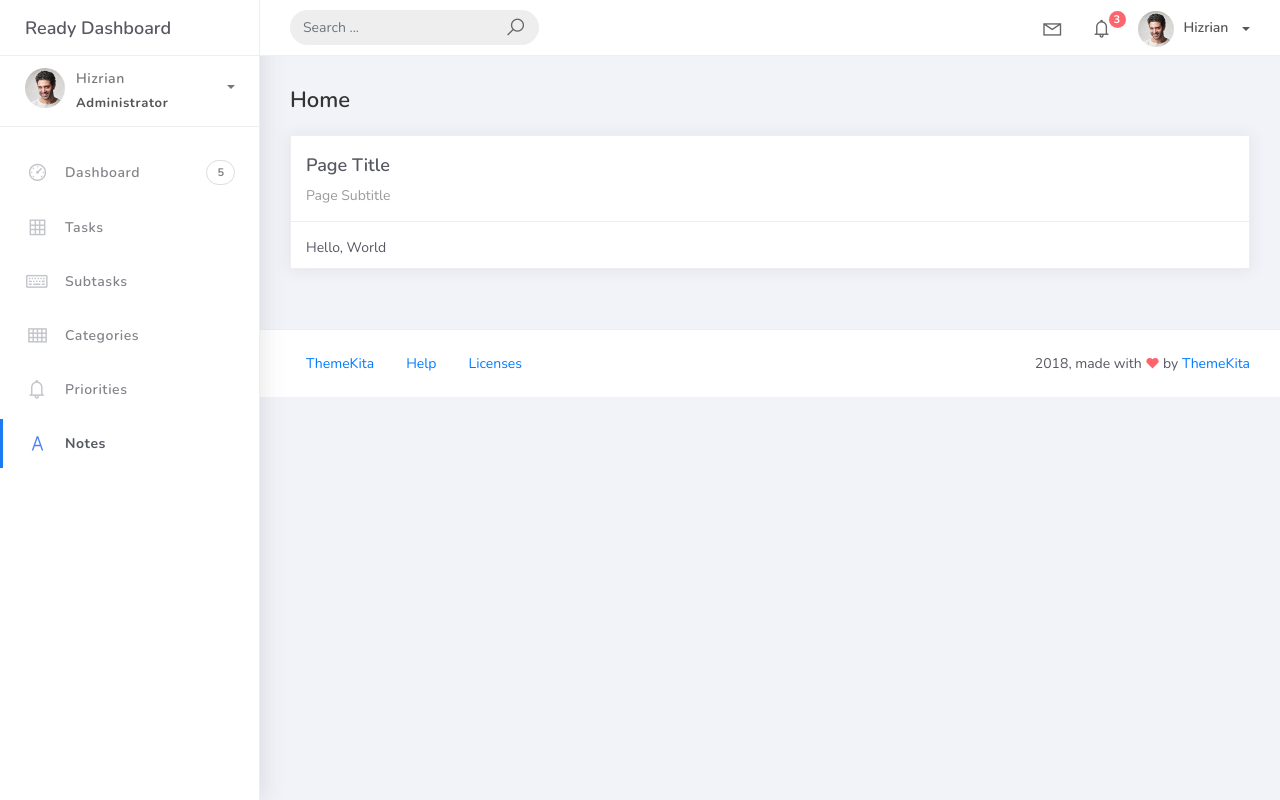
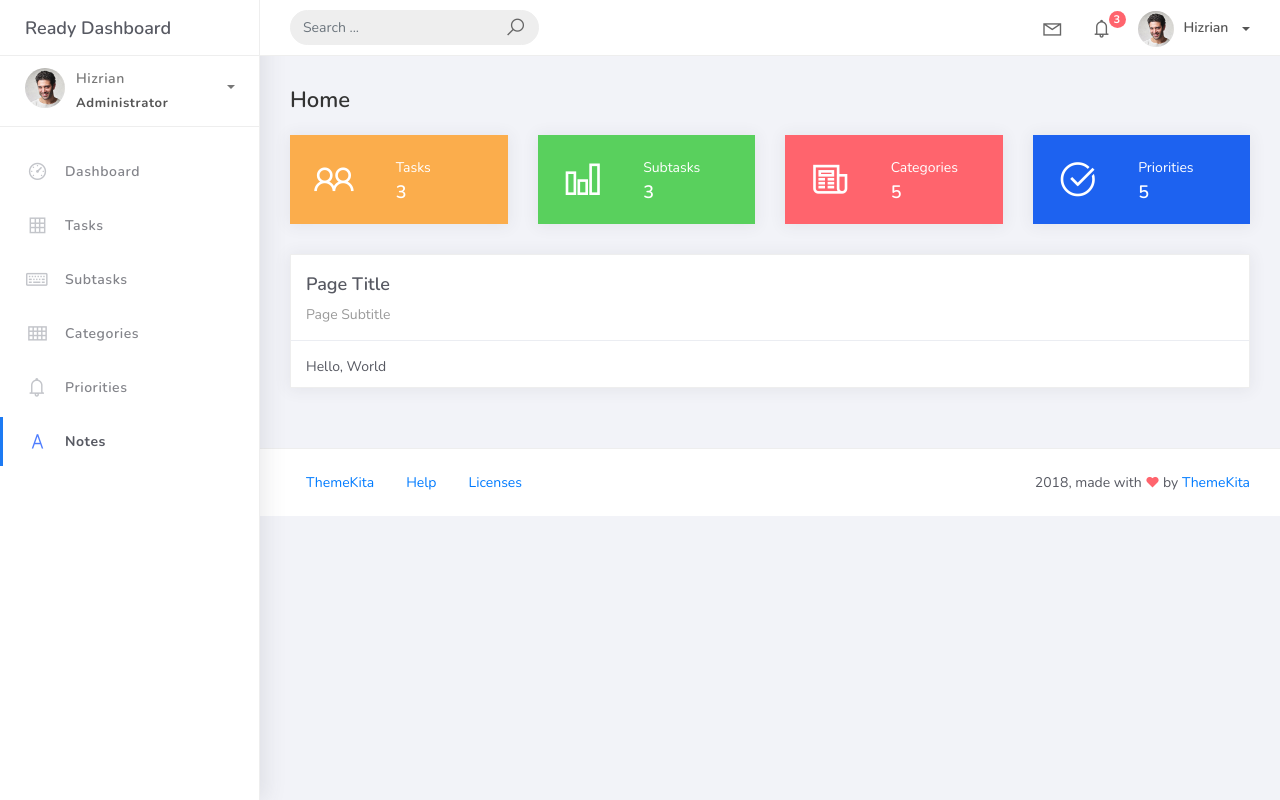
Before and after one commit to ethanestoya/Hangarin, a Django app: template hangarin/templates/home.html in a window 1280 px wide. Run offline with Django 3.2, Linux system fonts and the light colour scheme; the template is opened without the code that fills it, so the values that code supplies are empty; some libraries are stand-ins or nearby versions.

Commit message:
Modified Home Page

```diff
--- a/hangarin/taskmanager/views.py
+++ b/hangarin/taskmanager/views.py
@@ -2,6 +2,7 @@ from django.shortcuts import render
 from django.views.generic.list import ListView
 from django.views.generic.edit import CreateView, UpdateView, DeleteView
 from django.urls import reverse_lazy
+from django.utils import timezone
 
 from taskmanager.models import Category, Priority, Task, Note, SubTask
 from taskmanager.forms import TaskForm, SubTaskForm, CategoryForm, NoteForm
--- a/hangarin/templates/base.html
+++ b/hangarin/templates/base.html
@@ -169,10 +169,9 @@
 					</div>
 					<ul class="nav">
 						<li class="nav-item">
-							<a href="index.html">
+							<a href="{% url 'home' %}">
 								<i class="la la-dashboard"></i>
 								<p>Dashboard</p>
-								<span class="badge badge-count">5</span>
 							</a>
 						</li>
 						<li class="nav-item">
--- a/hangarin/templates/category_list.html
+++ b/hangarin/templates/category_list.html
@@ -9,7 +9,7 @@
       <div class="col-md-12">
         <div class="card">
           <div class="card-header">
-            <div class="card-title">List of Subtasks</div>
+            <div class="card-title">List of Categories</div>
             <div class="card-category">Page Subtitle</div>
           </div>
           <br />
--- a/hangarin/templates/home.html
+++ b/hangarin/templates/home.html
@@ -1,10 +1,93 @@
-{% extends 'base.html' %}`
+{% extends 'base.html' %}
 {% load static %}
 
 {% block content %}
 <div class="content">
   <div class="container-fluid">
     <h4 class="page-title">Home</h4>
+
+    <div class="row">
+      <div class="col-md-3">
+        <div class="card card-stats card-warning">
+          <div class="card-body">
+            <div class="row">
+              <div class="col-5">
+                <div class="icon-big text-center">
+                  <i class="la la-users"></i>
+                </div>
+              </div>
+              <div class="col-7 d-flex align-items-center">
+                <div class="numbers">
+                  <p class="card-category">Tasks</p>
+                  <h4 class="card-title">3</h4>
+                </div>
+              </div>
+            </div>
+          </div>
+        </div>
+      </div>
+
+      <div class="col-md-3">
+        <div class="card card-stats card-success">
+          <div class="card-body">
+            <div class="row">
+              <div class="col-5">
+                <div class="icon-big text-center">
+                  <i class="la la-bar-chart"></i>
+                </div>
+              </div>
+              <div class="col-7 d-flex align-items-center">
+                <div class="numbers">
+                  <p class="card-category">Subtasks</p>
+                  <h4 class="card-title">3</h4>
+                </div>
+              </div>
+            </div>
+          </div>
+        </div>
+      </div>
+
+      <div class="col-md-3">
+        <div class="card card-stats card-danger">
+          <div class="card-body">
+            <div class="row">
+              <div class="col-5">
+                <div class="icon-big text-center">
+                  <i class="la la-newspaper-o"></i>
+                </div>
+              </div>
+              <div class="col-7 d-flex align-items-center">
+                <div class="numbers">
+                  <p class="card-category">Categories</p>
+                  <h4 class="card-title">5</h4>
+                </div>
+              </div>
+            </div>
+          </div>
+        </div>
+      </div>
+
+      <div class="col-md-3">
+        <div class="card card-stats card-primary">
+          <div class="card-body">
+            <div class="row">
+              <div class="col-5">
+                <div class="icon-big text-center">
+                  <i class="la la-check-circle"></i>
+                </div>
+              </div>
+              <div class="col-7 d-flex align-items-center">
+                <div class="numbers">
+                  <p class="card-category">Priorities</p>
+                  <h4 class="card-title">5</h4>
+                </div>
+              </div>
+            </div>
+          </div>
+        </div>
+      </div>
+    </div> <!-- end row -->
+
     <div class="row">
       <div class="col-md-12">
         <div class="card">
@@ -18,6 +101,7 @@
         </div>
       </div>
     </div>
+
   </div>
 </div>
 {% endblock %}
--- a/hangarin/templates/priority_list.html
+++ b/hangarin/templates/priority_list.html
@@ -9,7 +9,7 @@
       <div class="col-md-12">
         <div class="card">
           <div class="card-header">
-            <div class="card-title">List of Subtasks</div>
+            <div class="card-title">List of Priorities</div>
             <div class="card-category">Page Subtitle</div>
           </div>
           <br />
```
